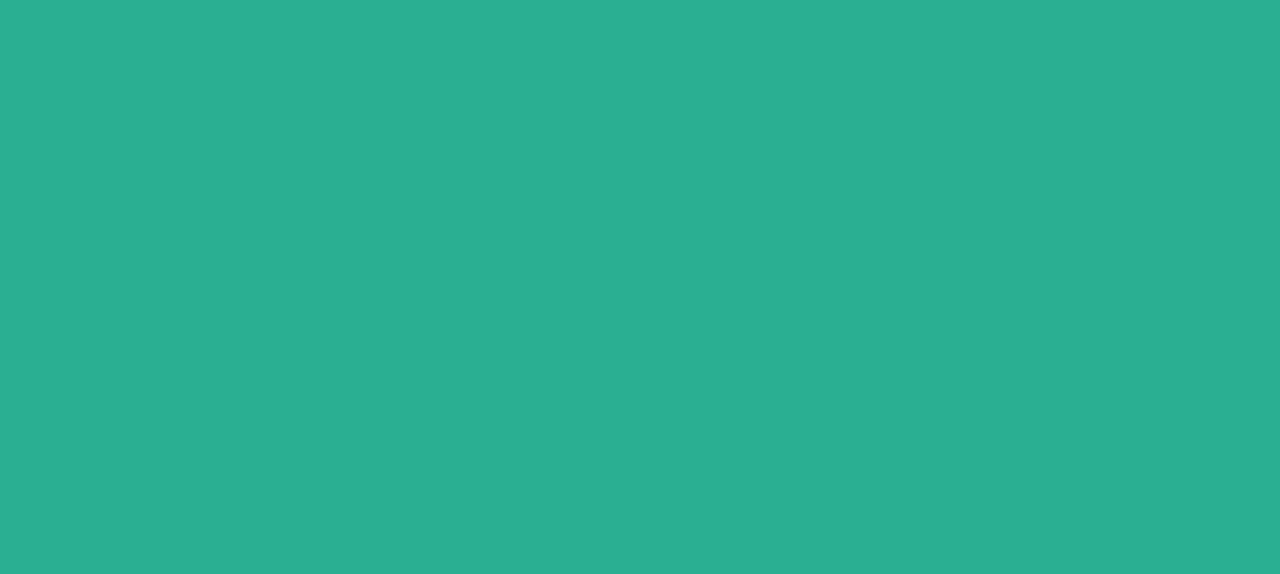
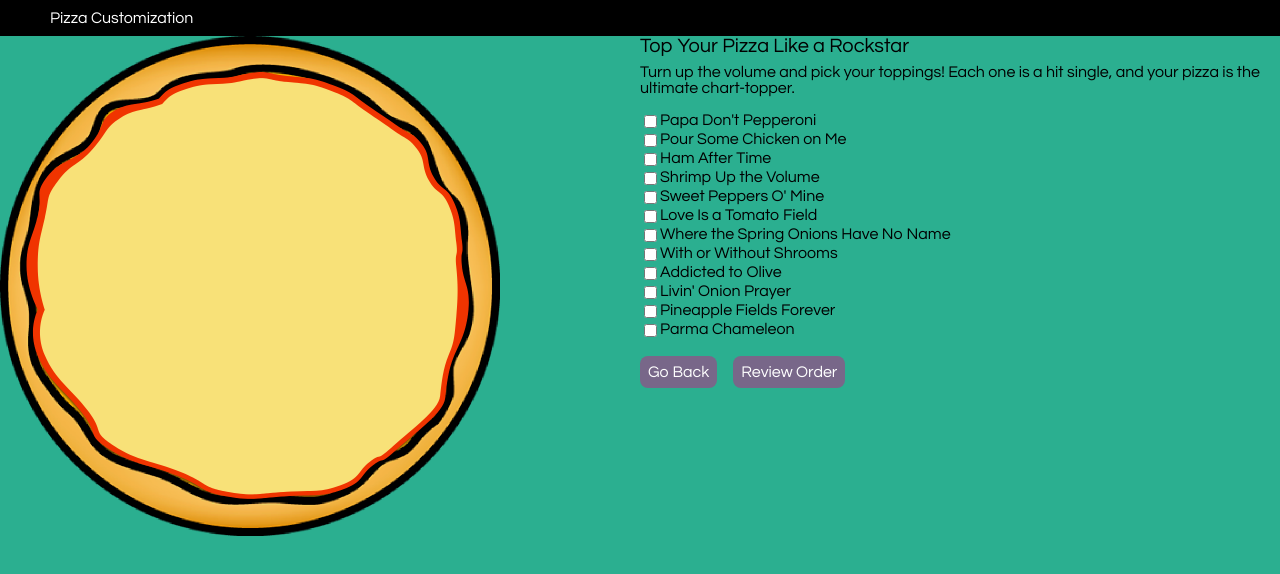
Before and after one commit to rh9891/AnotherOneBitesTheCrust, a React (Vite) app: page /customize-additional-toppings in a window 1280 px wide. Before the commit this address had no page. Shown: the top 574 px of the page. Built offline with nearby package versions, Linux system fonts and the light colour scheme.

Commit message:
Completed customizing ingredient names and adding navigation to existing pages.

```diff
--- a/src/App.tsx
+++ b/src/App.tsx
@@ -39,7 +39,7 @@ export default function App() {
           />
           <Route
             element={<CustomizeToppings ingredients={ingredients} setIngredients={setIngredients} />}
-            path="/customize-toppings"
+            path="/customize-additional-toppings"
           />
           <Route element={<h1>Checkout</h1>} path="/checkout"></Route>
         </Routes>
--- a/src/components/CustomizeBase/Styles.ts
+++ b/src/components/CustomizeBase/Styles.ts
@@ -35,7 +35,20 @@ export const OptionsContainer = styled.div`
   flex: 1;
   display: flex;
   flex-direction: column;
+  gap: 16px;
 `;
+
+export const DirectionContainer = styled.div`
+  display: flex;
+  flex-direction: column;
+  gap: 8px;
+`;
+
+export const Title = styled.div`
+    font-size: 1.25rem;
+`
+
+export const Description = styled.div``
 
 export const Option = styled.div`
   display: flex;
--- a/src/components/CustomizeBase/index.tsx
+++ b/src/components/CustomizeBase/index.tsx
@@ -39,7 +39,7 @@ export default function CustomizeBase({
   };
 
   const handleNextPage = () => {
-    navigate("/customize-toppings");
+    navigate("/customize-additional-toppings");
   };
 
   return (
@@ -53,6 +53,11 @@ export default function CustomizeBase({
           </Styled.ImageContainer>
         </Styled.Container>
         <Styled.OptionsContainer>
+          <Styled.DirectionContainer>
+            <Styled.Title>Choose Your Cheesy Anthem</Styled.Title>
+            <Styled.Description>Every great pizza deserves a legendary cheese. Pick your favorite hit and make your pizza sing!</Styled.Description>
+          </Styled.DirectionContainer>
+          <div>
             {cheeses.map((option) => (
               <Styled.Option key={option.id}>
                 <input
@@ -66,6 +71,7 @@ export default function CustomizeBase({
                 <label htmlFor={option.id}>{option.label}</label>
               </Styled.Option>
             ))}
+          </div>
           <Styled.ButtonContainer>
             <Styled.Button className="button" onClick={handleGoBack}>
               Go Back
--- a/src/components/CustomizeSauce/Styles.ts
+++ b/src/components/CustomizeSauce/Styles.ts
@@ -18,7 +18,20 @@ export const OptionsContainer = styled.div`
   flex: 1;
   display: flex;
   flex-direction: column;
+  gap: 16px;
 `;
+
+export const DirectionContainer = styled.div`
+  display: flex;
+  flex-direction: column;
+  gap: 8px;
+`;
+
+export const Title = styled.div`
+    font-size: 1.25rem;
+`
+
+export const Description = styled.div``
 
 export const Option = styled.div`
   display: flex;
--- a/src/components/CustomizeSauce/index.tsx
+++ b/src/components/CustomizeSauce/index.tsx
@@ -17,11 +17,11 @@ type Sauce = {
 };
 
 const sauces: Sauce[] = [
-  { id: "tomato-sauce", label: "Tomato Sauce" },
-  { id: "romesco-sauce", label: "Romesco Sauce" },
-  { id: "creamy-spinach-sauce", label: "Creamy Spinach Sauce" },
-  { id: "bbq-sauce", label: "BBQ Sauce" },
-  { id: "pesto-sauce", label: "Pesto Sauce" },
+  { id: "tomato-sauce", label: "Total Eclipse of the Tomato" },
+  { id: "romesco-sauce", label: "Romesco Like the Wind" },
+  { id: "creamy-spinach-sauce", label: "Spinach Me Right Round" },
+  { id: "bbq-sauce", label: "Burnin' for BBQ" },
+  { id: "pesto-sauce", label: "Every Pesto You Take" },
 ];
 
 export default function CustomizeSauce({
@@ -52,6 +52,15 @@ export default function CustomizeSauce({
           </Styled.ImageContainer>
         </Styled.Container>
         <Styled.OptionsContainer>
+          <Styled.DirectionContainer>
+            <Styled.Title>Set the Sauce Stage</Styled.Title>
+            <Styled.Description>
+              The sauce is the soul of your pizza—choose your base hit to set
+              the tone for a legendary pie. Will it be classic, bold, or green
+              and dreamy?
+            </Styled.Description>
+          </Styled.DirectionContainer>
+          <div>
             {sauces.map((option) => (
               <Styled.Option key={option.id}>
                 <input
@@ -65,6 +74,7 @@ export default function CustomizeSauce({
                 <label htmlFor={option.id}>{option.label}</label>
               </Styled.Option>
             ))}
+          </div>
           <Styled.ButtonContainer>
             <Styled.Button className="button" onClick={handleGoBack}>
               Go Back
--- a/src/components/CustomizeToppings/Styles.ts
+++ b/src/components/CustomizeToppings/Styles.ts
@@ -50,6 +50,25 @@ export const Image = styled.img`
   width: 100%;
 `;
 
+export const OptionsContainer = styled.div`
+  flex: 1;
+  display: flex;
+  flex-direction: column;
+  gap: 16px;
+`;
+
+export const DirectionContainer = styled.div`
+  display: flex;
+  flex-direction: column;
+  gap: 8px;
+`;
+
+export const Title = styled.div`
+    font-size: 1.25rem;
+`
+
+export const Description = styled.div``
+
 export const Option = styled.div`
   display: flex;
   gap: 8;
--- a/src/components/CustomizeToppings/index.tsx
+++ b/src/components/CustomizeToppings/index.tsx
@@ -1,4 +1,5 @@
 import { Dispatch, SetStateAction } from "react";
+import { useNavigate } from "react-router-dom";
 
 import { Ingredients } from "../../Types";
 import Header from "../Header";
@@ -32,14 +33,28 @@ type Topping = {
 
 const toppings: Topping[] = [
   { id: "pepperoni", label: "Papa Don't Pepperoni", image: Pepperoni },
-  { id: "chicken", label: "Pour Some Chicken on Me", image: Chicken, className: "chicken" },
+  {
+    id: "chicken",
+    label: "Pour Some Chicken on Me",
+    image: Chicken,
+    className: "chicken",
+  },
   { id: "ham", label: "Ham After Time", image: Ham, className: "ham" },
   { id: "shrimp", label: "Shrimp Up the Volume", image: Shrimp },
   { id: "peppers", label: "Sweet Peppers O' Mine", image: Peppers },
   { id: "tomatoes", label: "Love Is a Tomato Field", image: Tomatoes },
-  { id: "spring-onions", label: "Where the Spring Onions Have No Name", image: SpringOnions },
+  {
+    id: "spring-onions",
+    label: "Where the Spring Onions Have No Name",
+    image: SpringOnions,
+  },
   { id: "mushrooms", label: "With or Without Shrooms", image: Mushrooms },
-  { id: "olives", label: "Addicted to Olive", image: Olives, className: "olives" },
+  {
+    id: "olives",
+    label: "Addicted to Olive",
+    image: Olives,
+    className: "olives",
+  },
   { id: "onions", label: "Livin' Onion Prayer", image: Onions },
   {
     id: "pineapple",
@@ -58,6 +73,8 @@ export default function CustomizeToppings({
   ingredients,
   setIngredients,
 }: CustomizeToppingsProps) {
+  const navigate = useNavigate();
+
   const handleToppingChange = (topping: string) => {
     setIngredients((prev: Ingredients) => {
       const isToppingSelected = prev.toppings.includes(topping);
@@ -67,6 +84,14 @@ export default function CustomizeToppings({
 
       return { ...prev, toppings: updatedToppings };
     });
+  };
+
+  const handleGoBack = () => {
+    navigate("/customize-cheese");
+  };
+
+  const handleNextPage = () => {
+    navigate("/checkout");
   };
 
   return (
@@ -90,7 +115,15 @@ export default function CustomizeToppings({
             <PizzaBase sauce={ingredients.sauce} />
           </Styled.ImageContainer>
         </Styled.Container>
-        <Styled.Container>
+        <Styled.OptionsContainer>
+          <Styled.DirectionContainer>
+            <Styled.Title>Top Your Pizza Like a Rockstar</Styled.Title>
+            <Styled.Description>
+              Turn up the volume and pick your toppings! Each one is a hit
+              single, and your pizza is the ultimate chart-topper.
+            </Styled.Description>
+          </Styled.DirectionContainer>
+          <div>
             {toppings.map((topping) => (
               <Styled.Option key={topping.id}>
                 <input
@@ -103,7 +136,16 @@ export default function CustomizeToppings({
                 <label htmlFor={topping.id}>{topping.label}</label>
               </Styled.Option>
             ))}
-        </Styled.Container>
+          </div>
+          <Styled.ButtonContainer>
+            <Styled.Button className="button" onClick={handleGoBack}>
+              Go Back
+            </Styled.Button>
+            <Styled.Button className="button" onClick={handleNextPage}>
+              Review Order
+            </Styled.Button>
+          </Styled.ButtonContainer>
+        </Styled.OptionsContainer>
       </Styled.CustomizationContainer>
     </Styled.Wrapper>
   );
```
Lines whose indentation alone changed are shown as unchanged.
